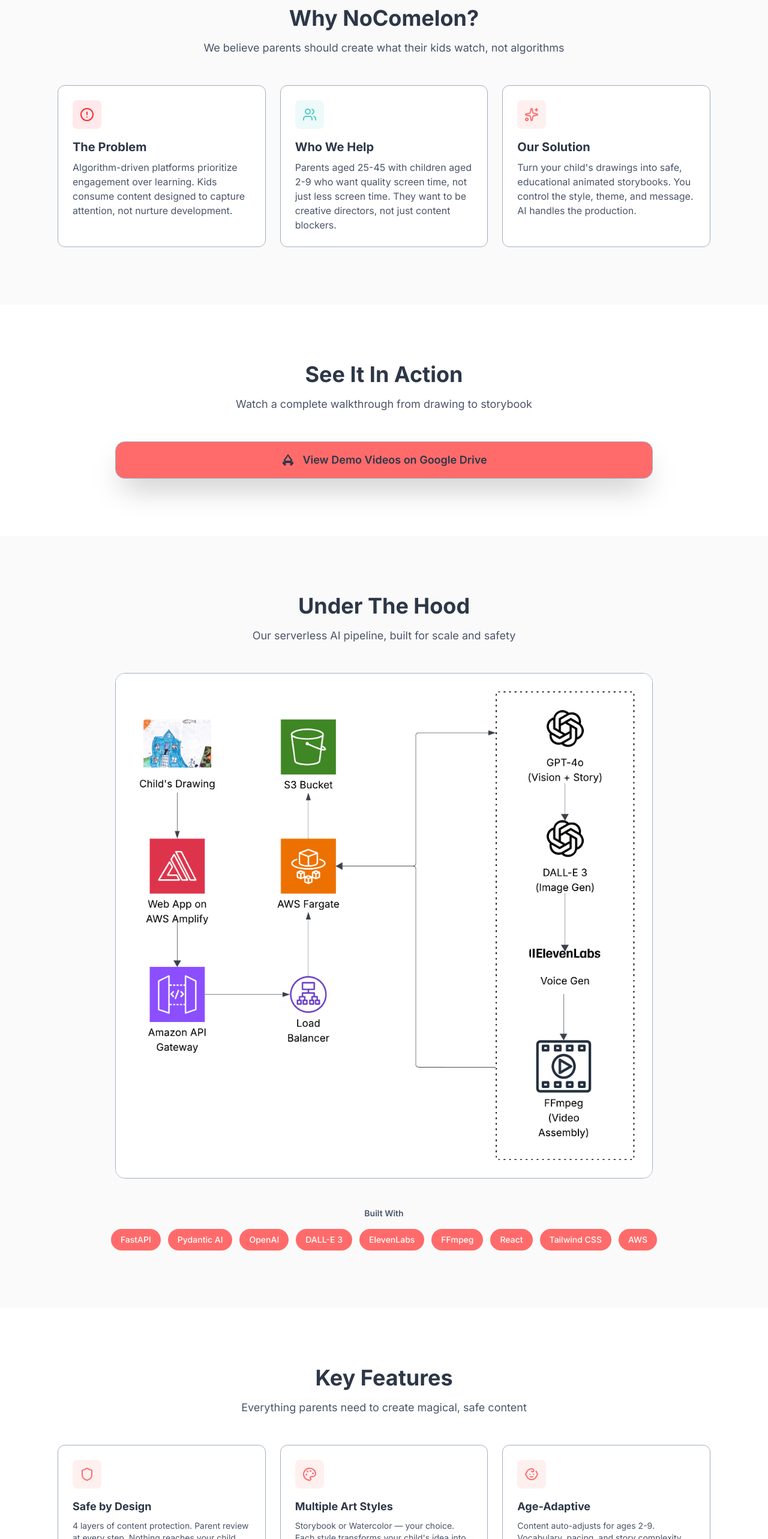
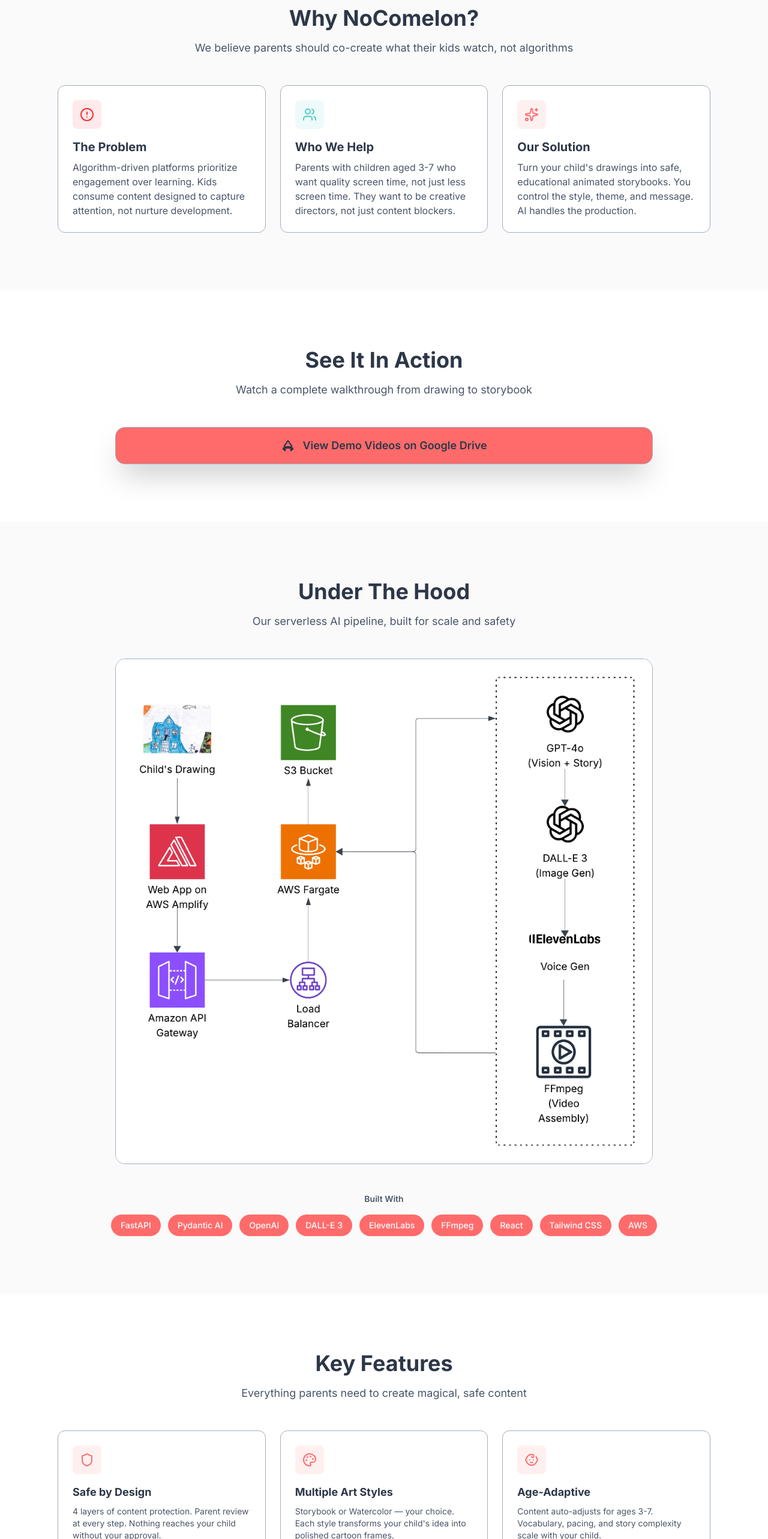
Before and after one commit to misran3/nocomelon, a React (Vite) app in the folder landing-page/: page / in a window 1280 px wide. Shown: the part 1318-3884 px from the top of the page at 60% size. Built offline with nearby package versions, Linux system fonts and the light colour scheme; no server answers.

Commit message:
fix: update age range in Features and WhyNoComelon components for accuracy

```diff
--- a/landing-page/src/components/Features.tsx
+++ b/landing-page/src/components/Features.tsx
@@ -14,7 +14,7 @@
   {
     icon: Baby,
     title: 'Age-Adaptive',
-    description: 'Content auto-adjusts for ages 2-9. Vocabulary, pacing, and story complexity scale with your child.',
+    description: 'Content auto-adjusts for ages 3-7. Vocabulary, pacing, and story complexity scale with your child.',
   },
   {
     icon: FileText,
--- a/landing-page/src/components/WhyNoComelon.tsx
+++ b/landing-page/src/components/WhyNoComelon.tsx
@@ -13,7 +13,7 @@
     icon: Users,
     title: 'Who We Help',
     description:
-      'Parents aged 25-45 with children aged 2-9 who want quality screen time, not just less screen time. They want to be creative directors, not just content blockers.',
+      'Parents with children aged 3-7 who want quality screen time, not just less screen time. They want to be creative directors, not just content blockers.',
     color: 'text-secondary',
     bg: 'bg-secondary/10',
   },
@@ -33,7 +33,7 @@
       <div className="section-container">
         <h2 className="section-title">Why NoComelon?</h2>
         <p className="section-subtitle">
-          We believe parents should create what their kids watch, not algorithms
+          We believe parents should co-create what their kids watch, not algorithms
         </p>
 
         <div className="grid md:grid-cols-3 gap-6">
```
